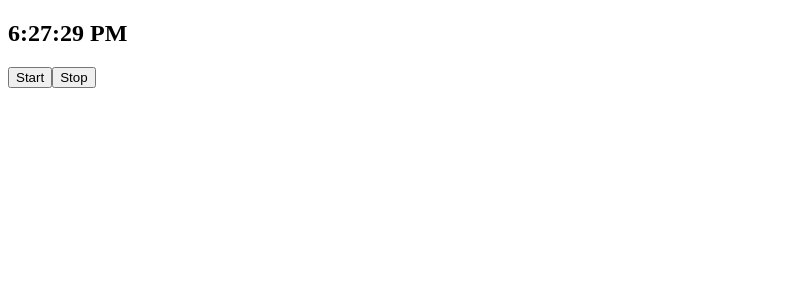
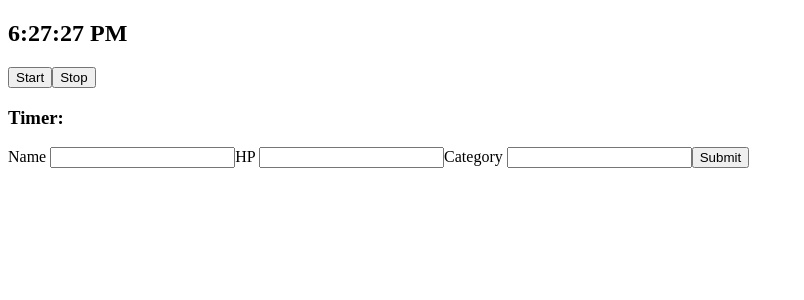
Before and after one commit to Zirek90/GameMasterHelper, an Angular app: page / in a window 1280 px wide. Shown: the top 300 px of the page, without its empty margins (0-804 px from the left). Built offline with nearby package versions, Linux system fonts and the light colour scheme.

Commit message:
added post request to form

```diff
--- a/src/app/app.component.html
+++ b/src/app/app.component.html
@@ -1 +1,4 @@
 <app-header></app-header>
+<div>
+    <app-form></app-form>
+</div>
--- a/src/app/app.module.ts
+++ b/src/app/app.module.ts
@@ -1,5 +1,7 @@
 import { BrowserModule } from '@angular/platform-browser';
 import { NgModule } from '@angular/core';
+import { FormsModule } from '@angular/forms';
+import { HttpClientModule } from '@angular/common/http';
 
 import { AppComponent } from './app.component';
 import { FormListComponent } from './form-list/form-list.component';
@@ -14,7 +16,9 @@ import { HeaderComponent } from './header/header.component';
     HeaderComponent
   ],
   imports: [
-    BrowserModule
+    BrowserModule,
+    FormsModule,
+    HttpClientModule,
   ],
   providers: [],
   bootstrap: [AppComponent]
--- a/src/app/form-list/form-list.component.html
+++ b/src/app/form-list/form-list.component.html
@@ -1,3 +1,3 @@
-<p>
-  form-list works!
-</p>
+<ul>
+  <li></li>
+</ul>
--- a/src/app/form/form.component.html
+++ b/src/app/form/form.component.html
@@ -1,3 +1,14 @@
-<p>
-  form works!
-</p>
+<label>Name
+  <input [(ngModel)]='name' type='text' />
+</label>
+<label>HP
+  <input [(ngModel)]='hp' type='text' />
+</label>
+<label>Category
+  <input [(ngModel)]='category' type='text' />
+</label>
+<button (click)='submit()'>Submit</button>
+
+<p>{{name}}</p>
+<p>{{hp}}</p>
+<p>{{category}}</p>
--- a/src/app/form/form.component.ts
+++ b/src/app/form/form.component.ts
@@ -1,4 +1,5 @@
 import { Component, OnInit } from '@angular/core';
+import { HttpClient } from '@angular/common/http';
 
 @Component({
   selector: 'app-form',
@@ -7,9 +8,31 @@ import { Component, OnInit } from '@angular/core';
 })
 export class FormComponent implements OnInit {
 
-  constructor() { }
+  name:string;
+  hp:number;
+  category:string;
+  resp:any;
+
+  constructor(private http: HttpClient) {
+   }
 
   ngOnInit() {
   }
 
+  submit() {
+
+    this.http.post('https://monsterlist-59e3a.firebaseio.com/monsters.json', {
+      name: this.name,
+      hp: this.hp,
+      category: this.category
+    })
+    .subscribe((resp) => {
+      this.resp = resp;
+      console.log(this.resp);
+      this.name = '';
+      this.hp = null;
+      this.category = '';
+    })
+  }
+
 }
--- a/src/app/header/header.component.html
+++ b/src/app/header/header.component.html
@@ -1,4 +1,4 @@
 <h2>{{ dateInfo }}</h2>
 <button (click)='stoperStart()'>Start</button>
 <button (click)='stoperStop()'>Stop</button>
-<h3>{{stoper}}</h3>
+<h3>Timer: {{stoper}}</h3>
```
